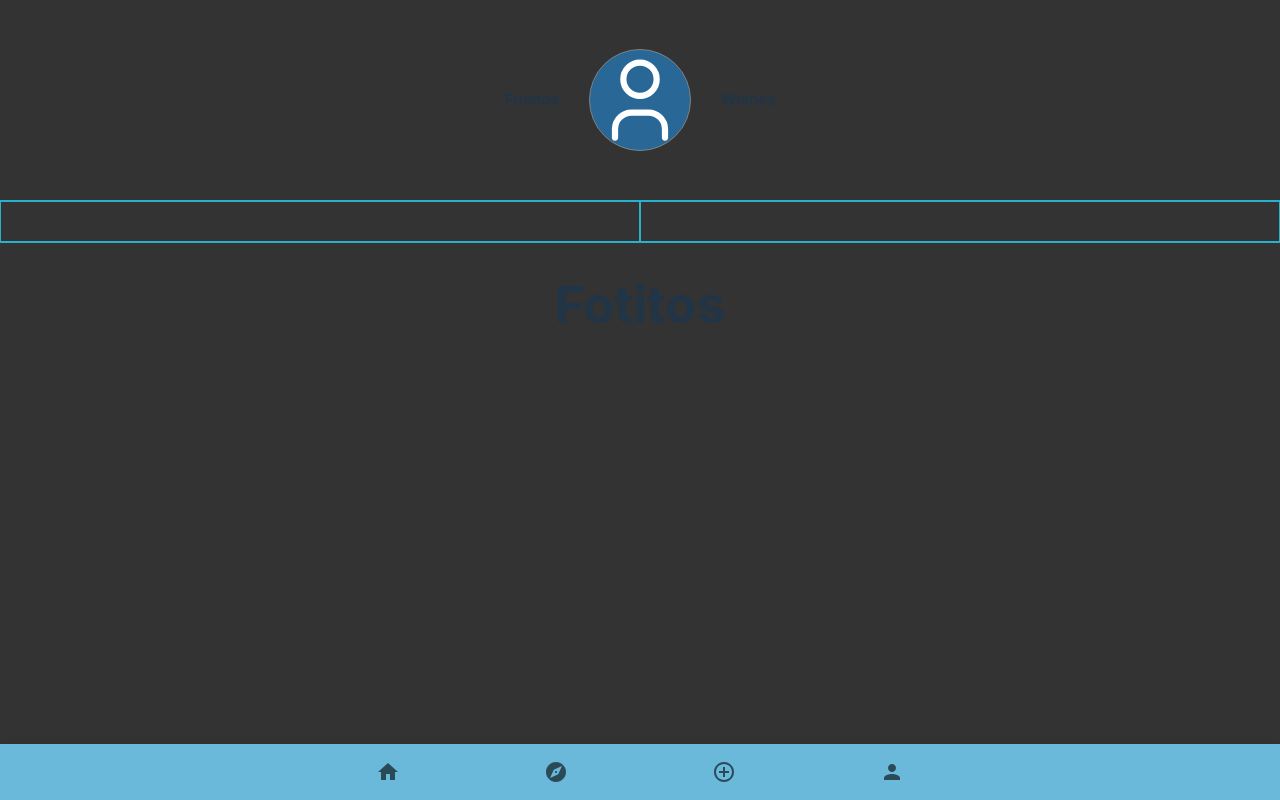
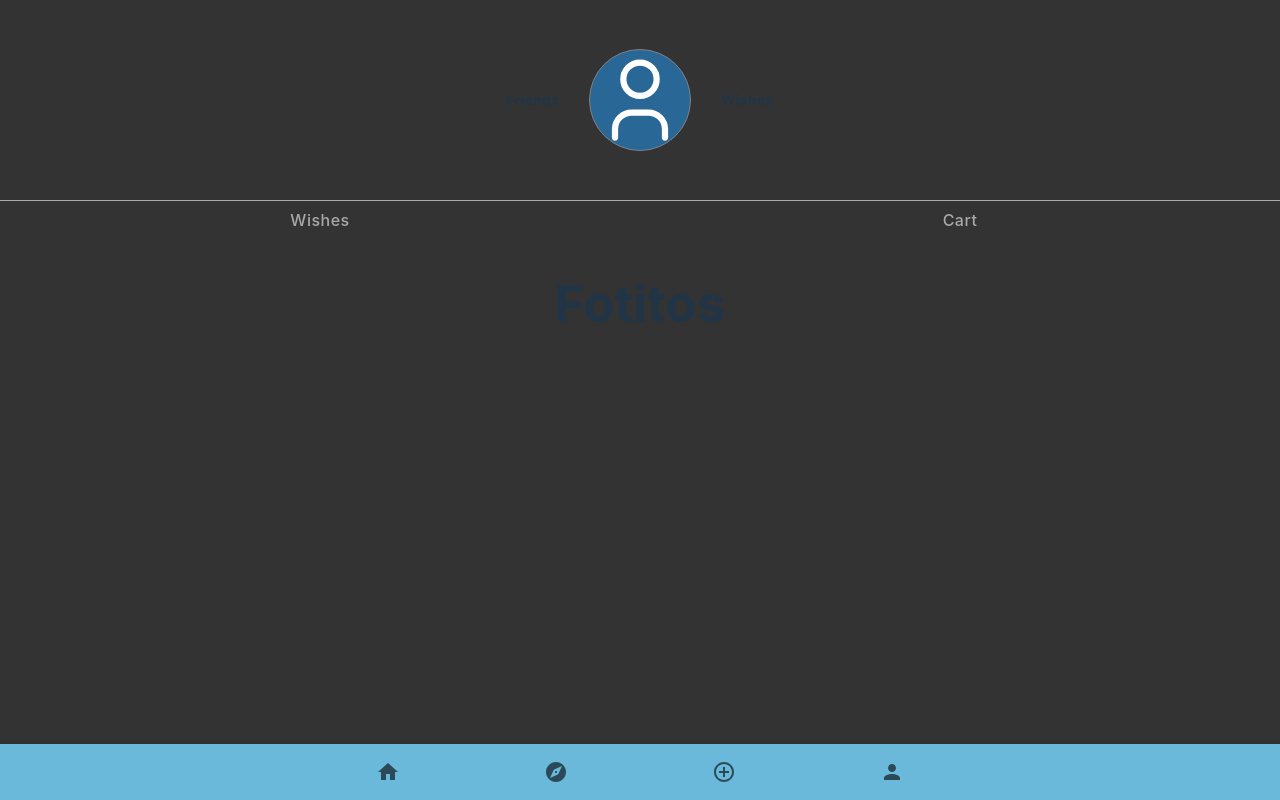
Before and after one commit to danimousee/SocialWishlist, a React (Vite) app in the folder social-wishlist/: page /profile in a window 1280 px wide. Built offline with nearby package versions, Linux system fonts and the light colour scheme; no server answers.

Commit message:
Adicion de Tabs
Hasta ahora los cambios son todos a nivel de UI. Falta back.

```diff
--- a/social-wishlist/src/views/profile/Profile.css
+++ b/social-wishlist/src/views/profile/Profile.css
@@ -1,3 +1,9 @@
+body {
+    font-family: Inter, system-ui, Avenir, Helvetica, Arial, sans-serif;
+	line-height: 1.5;
+	font-weight: 400;
+}
+
 .profile-main {
     display: flex;
     flex-direction: column;
@@ -14,7 +20,7 @@
     width: 100%;
     justify-content: center;
     align-items: center;
-    border-bottom: 1px solid #28B0CE;
+    border-bottom: 1px solid darkgray;
 }
 
 .profile-main .p-card .prof-picture {
@@ -22,13 +28,19 @@
 }
 
 .profile-main .p-card .wishes-counter {
-    font-size: 10px;
+    font-size: 9px;
     flex-direction: column;
+    letter-spacing: 0.5px;
+	font-weight: 500;
+	font-family: inherit;
 }
 
 .profile-main .p-card .friends-counter{
-    font-size: 10px;
+    font-size: 9px;
     flex-direction: column;
+    letter-spacing: 0.5px;
+	font-weight: 500;
+	font-family: inherit;
 }
 
 .prof-picture-avatar .custom-avatar .Avatar {
@@ -55,19 +67,83 @@
     flex-direction: row;
     width: 100%;
     height: 5vh;
-    border-bottom: 1px solid #28B0CE;
 }
 
 .profile-main .p-photos .tab-selector .wishes {
     display: flex;
     width: 50%;
     height: 100%;
-    border: 1px solid #28B0CE;
+    align-items: center;
+    justify-content: center;
 }
 
 .profile-main .p-photos .tab-selector .cart {
     display: flex;
     width: 50%;
     height: 100%;
-    border: 1px solid #28B0CE;
+    align-items: center;
+    justify-content: center;
 }
+
+.profile-main .p-photos .tab-selector .wishes h2{
+    display: flex;
+    font-size: 18px;
+    color: darkgray;
+    justify-content: center;
+    flex-direction: column;
+    align-items: center;
+    cursor: pointer;
+    font-size: 1em;
+	font-weight: 500;
+	font-family: inherit;
+    letter-spacing: 0.5px;
+    /* border-bottom: 3px solid #28B0CE; */
+}
+
+.profile-main .p-photos .tab-selector .cart h2 {
+    display: flex;
+    font-size: 18px;
+    color: darkgray;
+    justify-content: center;
+    flex-direction: column;
+    align-items: center;
+    cursor: pointer;
+    font-size: 1em;
+	font-weight: 500;
+	font-family: inherit;
+    letter-spacing: 0.5px;
+    /* border-bottom: 3px solid #28B0CE; */
+
+}
+
+.profile-main .p-photos .tab-selector .cart h2::after {
+    content: "";
+    position: relative;
+    background-color: #28B0CE 10%;
+    height: 3px;
+    width: 150%;
+    left: 0;
+    bottom: -10px;
+    border-radius: 11px;
+    transition: 0.3s;
+}
+
+.profile-main .p-photos .tab-selector .wishes h2::after {
+    content: "";
+    position: relative;
+    background-color: #28B0CE 10%;
+    height: 3px;
+    width: 100%;
+    left: 0;
+    bottom: -10px;
+    border-radius: 11px;
+    transition: 0.3s;
+}
+
+.profile-main .p-photos .tab-selector .cart h2:hover::after {
+    background-color: #28B0CE;
+}
+
+.profile-main .p-photos .tab-selector .wishes h2:hover::after {
+    background-color: #28B0CE;
+}
--- a/social-wishlist/src/views/profile/Profile.jsx
+++ b/social-wishlist/src/views/profile/Profile.jsx
@@ -31,10 +31,10 @@ const Profile = () => {
 				<div className='p-photos'>
 					<div className='tab-selector'>
 						<div className='wishes'>
-
+							<h2>Wishes</h2>
 						</div>
 						<div className='cart'>
-
+							<h2>Cart</h2>
 						</div>
 					</div>
 					<h1>Fotitos</h1>
```
